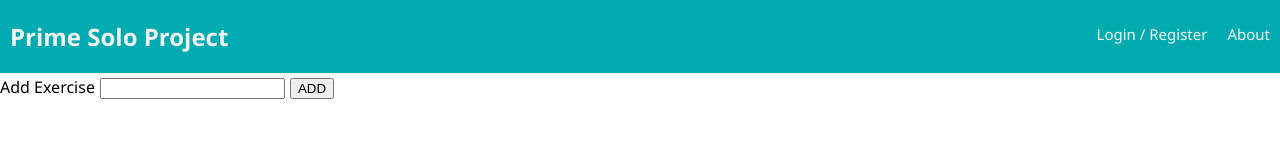
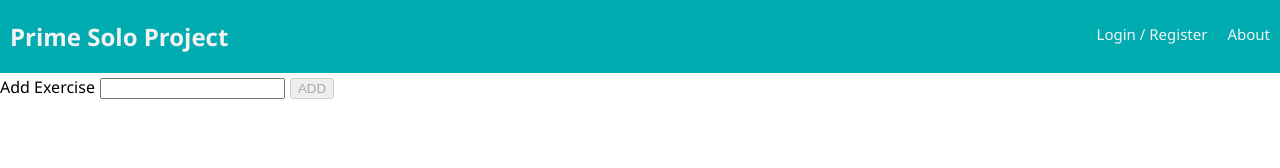
Before and after one commit to beckerluke/sweat-workout-generator, a React (Create React App) app: page /#/about in a window 1280 px wide. Shown: the top 168 px of the page. Built offline with nearby package versions, Linux system fonts and the light colour scheme; no server answers.

Commit message:
Disable Add button unless input is filled

```diff
--- a/src/components/AddExercisePage/AddExercisePage.js
+++ b/src/components/AddExercisePage/AddExercisePage.js
@@ -35,7 +35,7 @@ class addExercise extends Component {
         <div>
           <label htmlFor="exercise-input">Add Exercise</label>
           <input type="text" id="exercise-input" onChange={this.handleInputChange('exercise')}></input>
-          <button onClick={this.addExercise}>ADD</button>
+          <button onClick={this.addExercise} disabled={!this.state.exercise}>ADD</button>
         </div>
       </div>
     );
```
